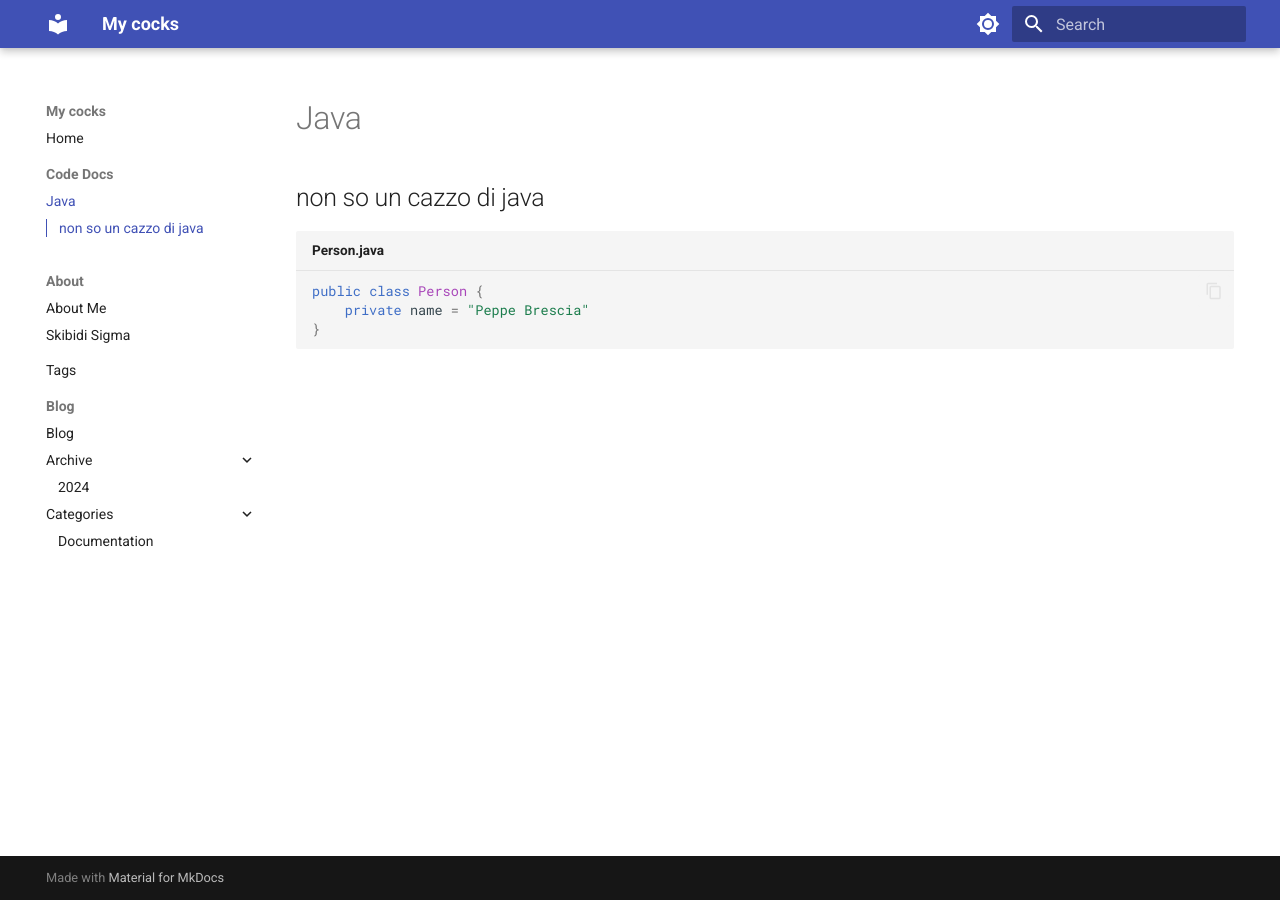
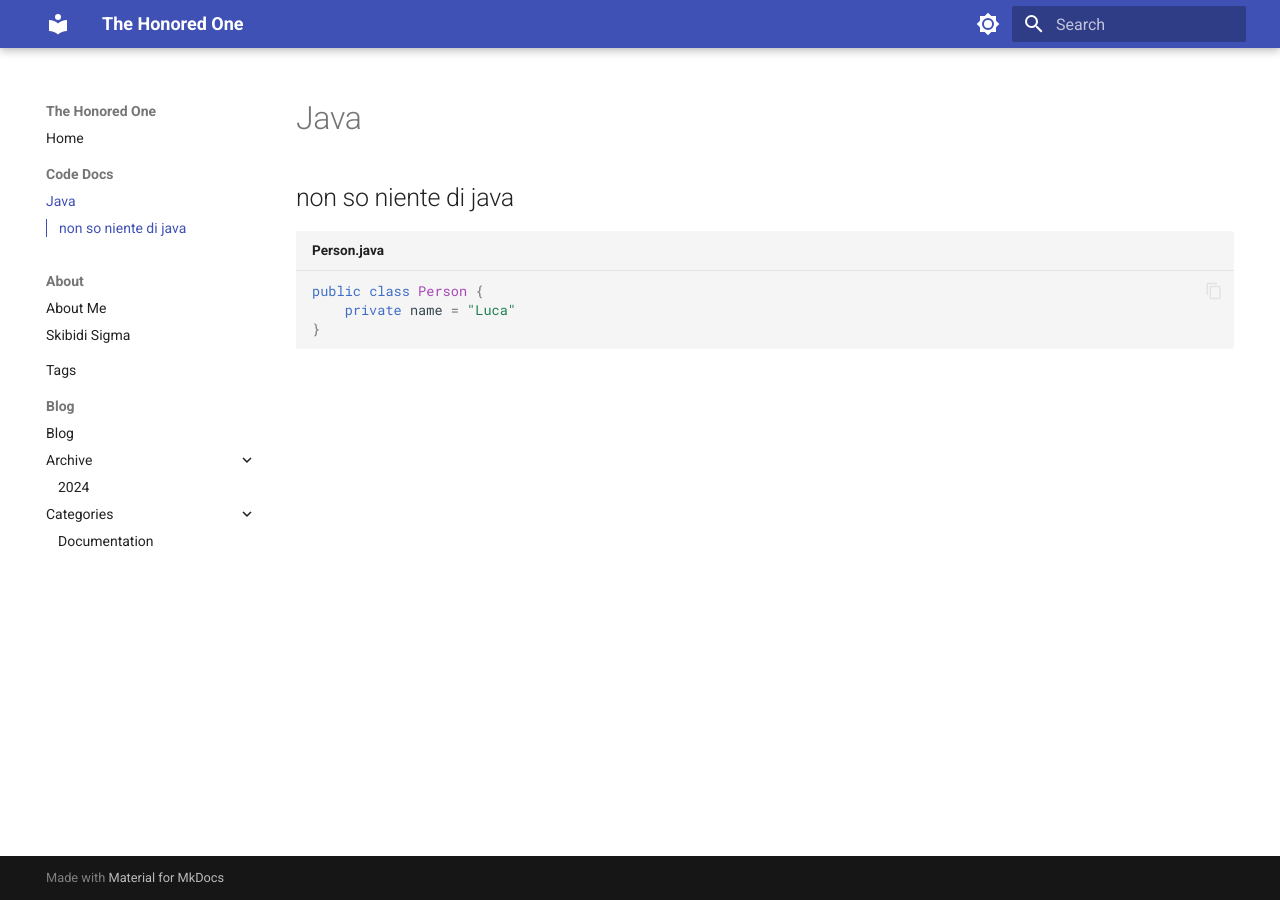
Before and after one commit to Sceptile380/website-1, an MkDocs documentation site: the page built from docs/coding/java_1.md, in a window 1280 px wide. Built offline with MkDocs 1.6.1 and Material for MkDocs 9.7.7, drawn with Linux system fonts in a browser that asks for light colours.

Commit message:
updated texts

````diff
--- a/docs/coding/java_1.md
+++ b/docs/coding/java_1.md
@@ -1,7 +1,7 @@
-## non so un cazzo di java
+## non so niente di java
 
 ```java title="Person.java"
 public class Person {
-    private name = "Peppe Brescia"
+    private name = "Luca"
 }
 ```
--- a/mkdocs.yml
+++ b/mkdocs.yml
@@ -1,4 +1,4 @@
-site_name: My cocks
+site_name: The Honored One
 site_url: https://mydomain.org/mysite
 theme:
   name: material
````
Also changed, not shown: docs/about/about.md (+2 -2 lines), docs/index.md (+1 -1 lines).
